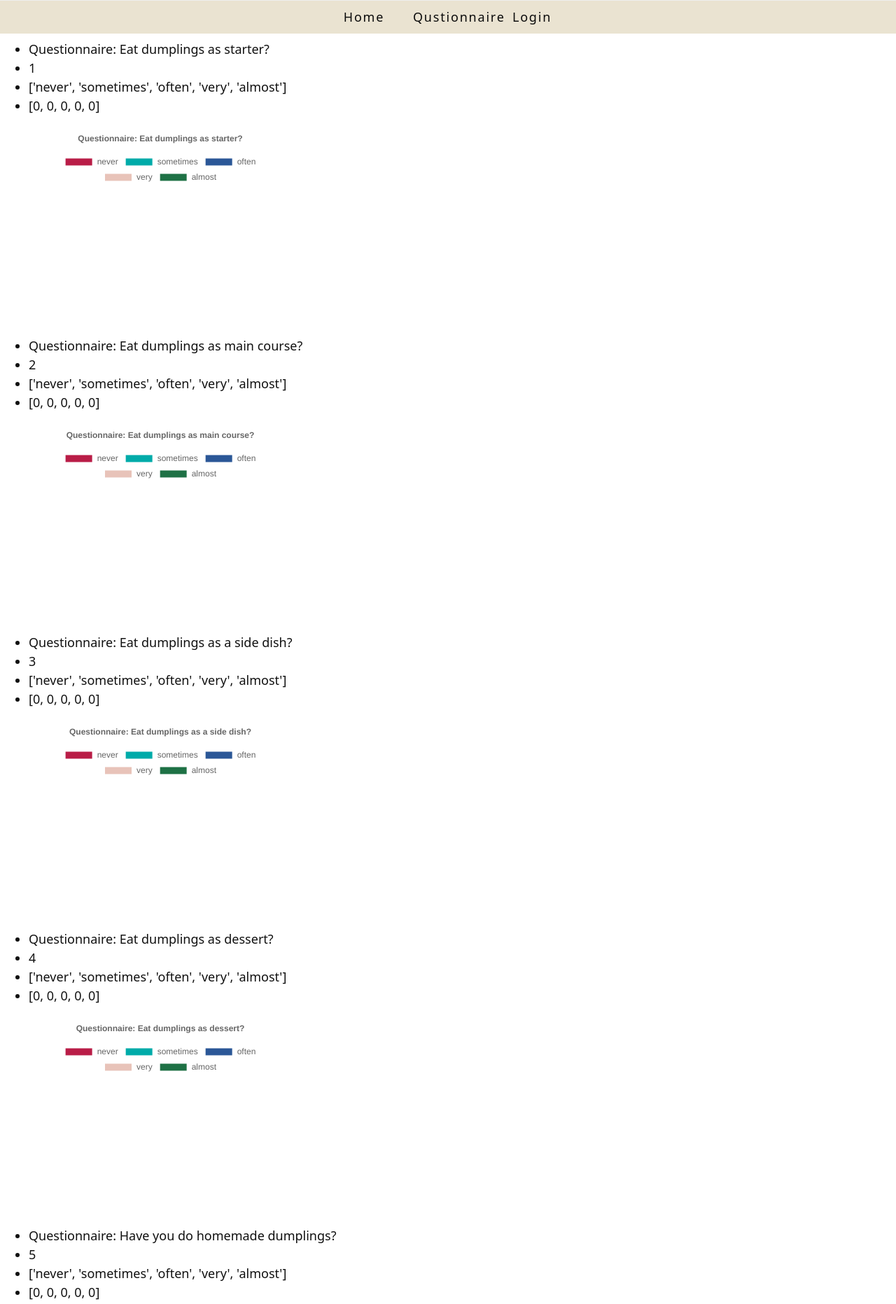
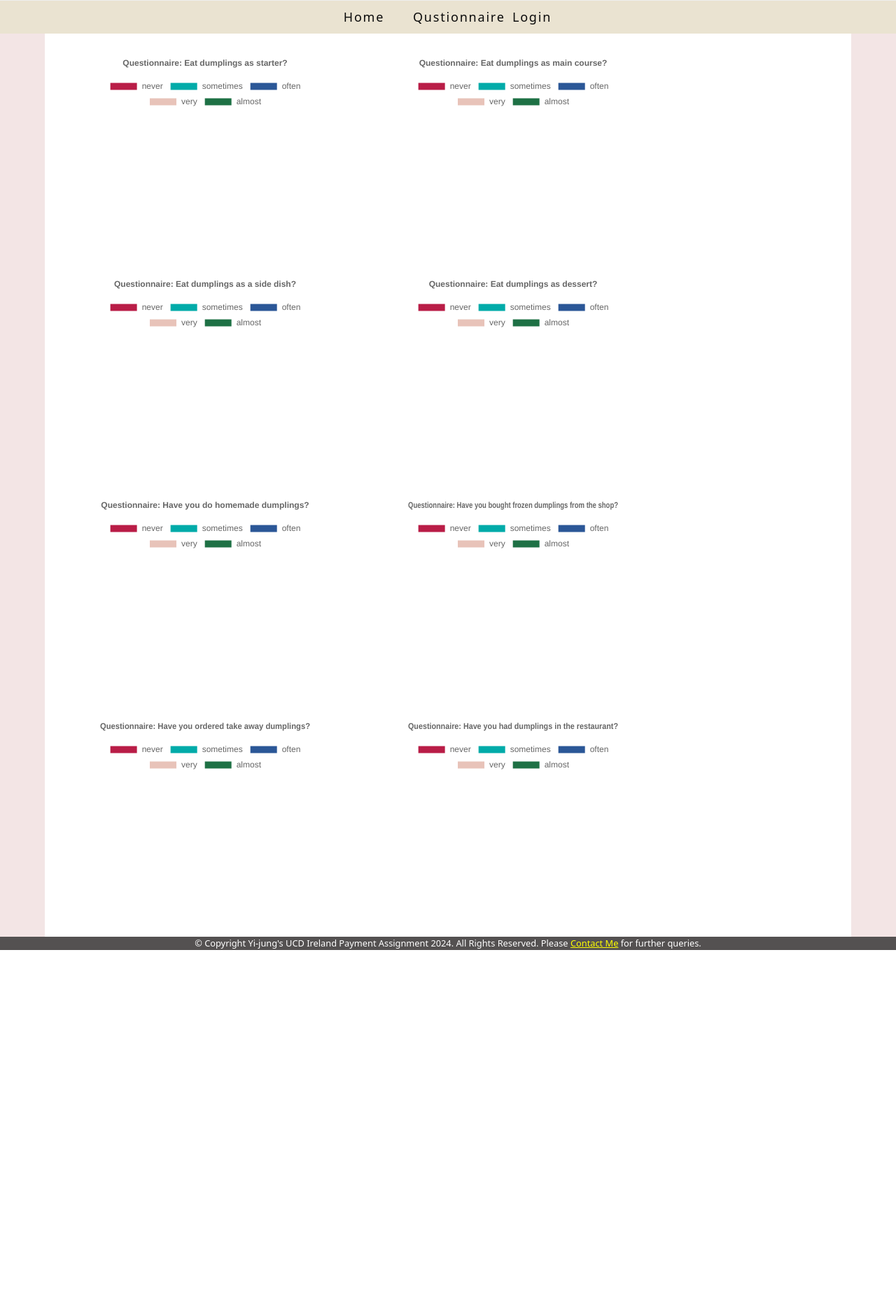
Before and after one commit to emilyichan3/DumplingQuestionnaire, a Flask app: page /questionnaire_result in a window 1280 px wide. Shown: the part 56-1920 px from the top of the page at 70% size. After the commit the page ends 1414 px from the top, so only its background shows below. Run offline with Flask 2, Linux system fonts and the light colour scheme.

Commit message:
Styling pages on the big screen

```diff
--- a/static/css/style.css
+++ b/static/css/style.css
@@ -24,6 +24,9 @@ body{
     padding: 0;
     margin: 0;
     background-color: var(--wrap-bg-color);
+}
+.main-content {
+    padding: 0;
 }
 
 .header-container {
@@ -171,12 +174,24 @@ canvas {
 .hide-id {
     display: none;
 }
+.hide {
+    display: none;
+}
 
 .question-container {
     display: flex;
     justify-content: left;
     align-items: center;
 }
+
+.flex-chart{
+    display: flex;
+    flex-flow: row wrap;
+    width: 100%;
+    margin: 0;
+    align-items: left;
+}
+
 .popup {
     width: 400px;
     position: fixed;
@@ -314,6 +329,9 @@ footer p{
     main {
         margin: 0;
     }
+    .main-content {
+        padding: 0 5%;
+    }
     #big-menu {
         display: block;
         background-color: #eae3d1;
--- a/templates/questionnaire_result.html
+++ b/templates/questionnaire_result.html
@@ -8,6 +8,7 @@
 
 {% block main %}
 <!-- dictionary -->
+ <div class="flex-chart">
     {% for answer in answers.values() %}
     <div>
         <ul>
@@ -22,34 +23,6 @@
             <script src="/static/javascript/piechart.js"></script>
         </div>
     </div>
-    <!-- <div class="chart-container">
-        <canvas id="pieChart-{{ answer.questionnaire_id }}"></canvas>
+    {% endfor %}
  </div>
-    <script>
-        var ctx = document.getElementById("pieChart-{{ answer.questionnaire_id }}").getContext("2d");
-        var pieChart = new Chart(ctx, {
-                type: "pie",
-                data: {
-                    labels: {{ answer.count.keys() | list | safe }},
-                    datasets: [{
-                        textinfo: "label+percent",
-                        backgroundColor: barColors,
-                        data: {{ answer.count.values() | list | safe }}
-                    }]
-                },
-                options: {
-                    responsive: false,
-                    plugins: {
-                        title: {
-                        display: true,
-                        text: "{{ answer.question }}"
-                        }
-                    }
-                }
-            });
-    </script> -->
-
-
-{% endfor %}
-
 {% endblock %}
```
Lines whose indentation alone changed are shown as unchanged.
